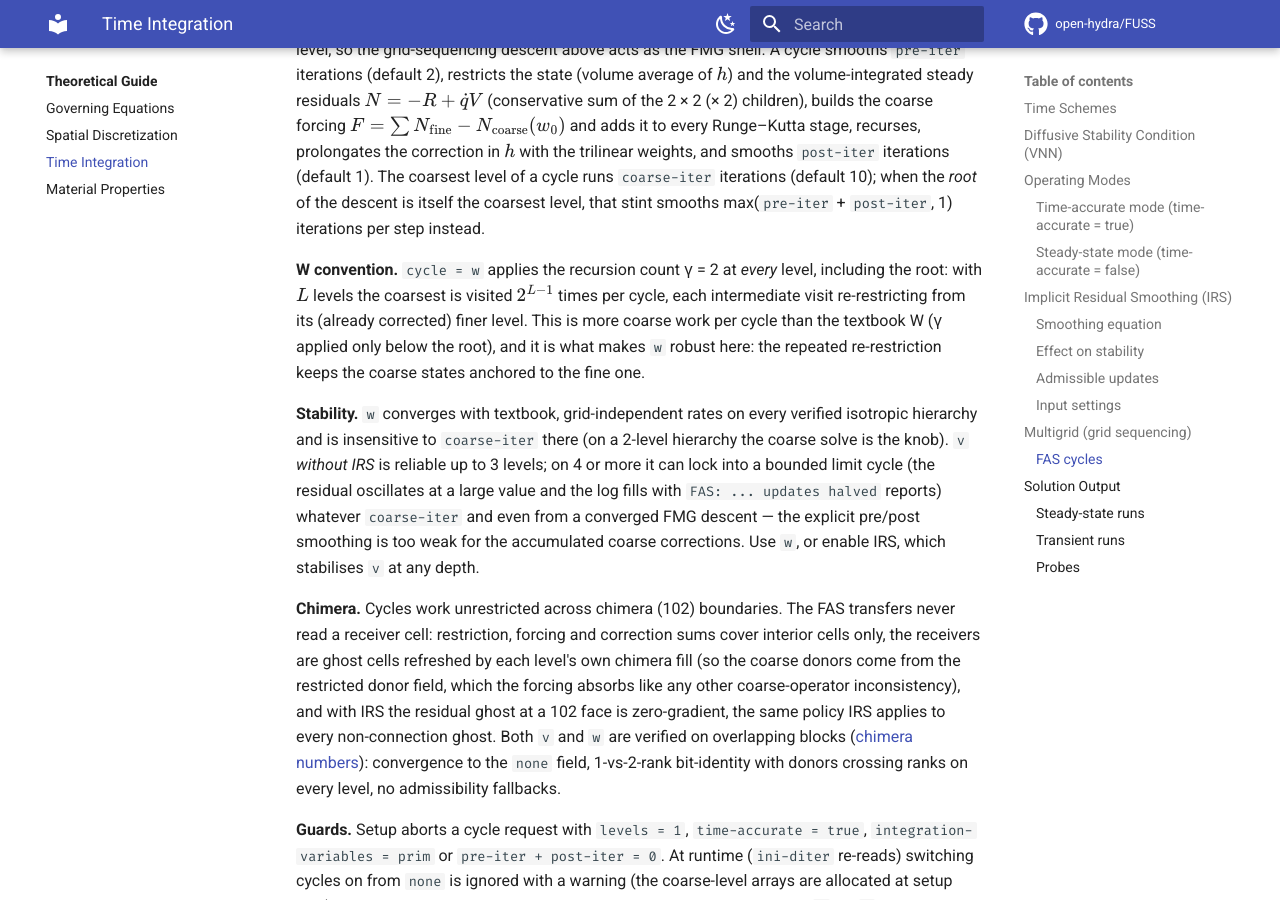
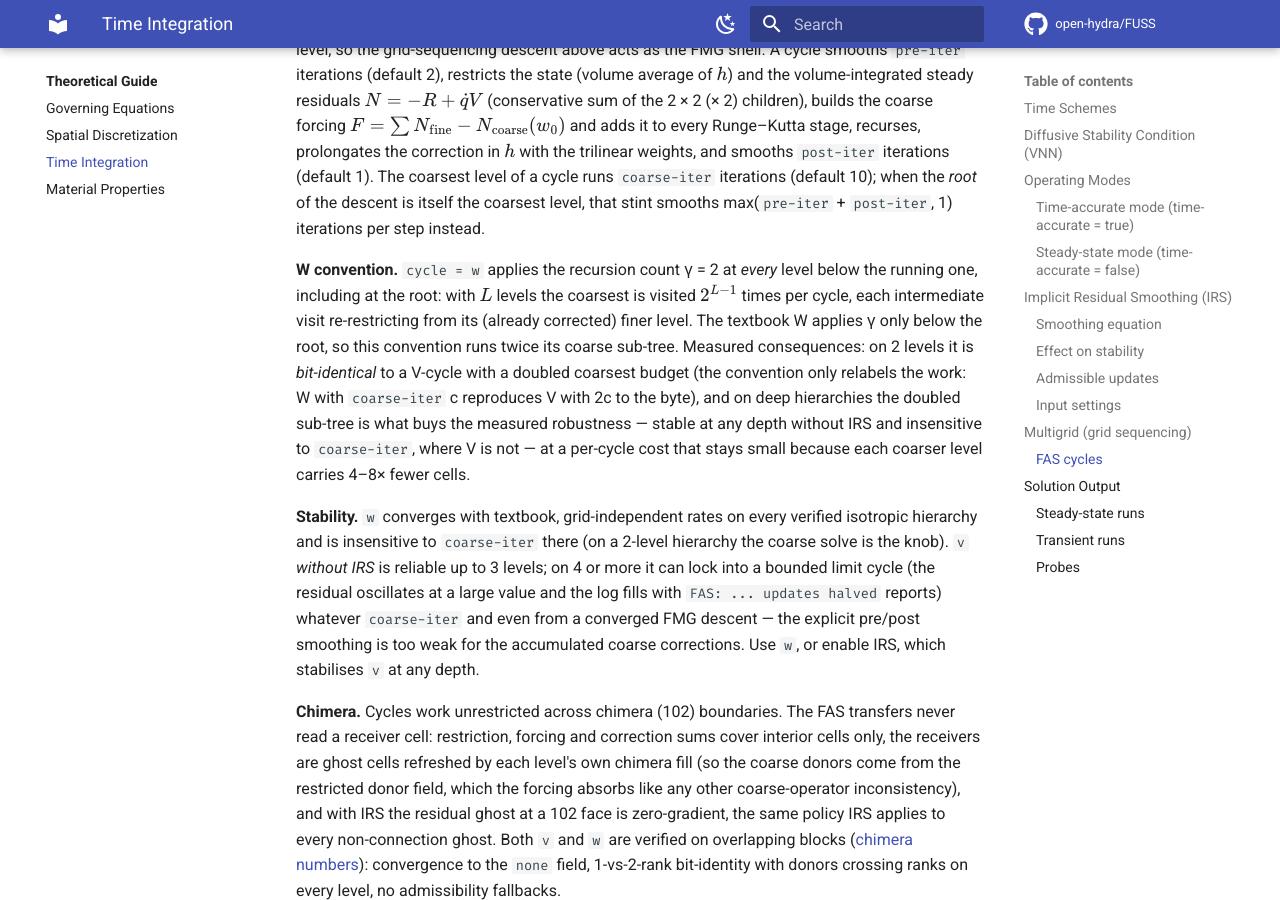
Before and after one commit to open-hydra/FUSS, an MkDocs documentation site: the page built from docs/theory/time-integration.md, in a window 1280 px wide and 900 px high, scrolled down 4645 px. Built offline with MkDocs 1.6.1 and Material for MkDocs 9.7.7, drawn with Linux system fonts in a browser that asks for light colours; comment, search, counter and statistics services are not loaded.

Commit message:
Docs: the W convention measured, not argued
At 2 levels the root gamma=2 is bit-identical to a V cycle with a doubled
coarsest budget; on deep hierarchies the doubled sub-tree is what buys the
measured robustness. State that instead of the hand-wavy anchoring claim.

Co-Authored-By: Claude Fable 5 <noreply@anthropic.com>

```diff
--- a/docs/theory/time-integration.md
+++ b/docs/theory/time-integration.md
@@ -131,7 +131,7 @@ A restart (`newrun = false`) reads only the finest-level field and **redoes the
 
 `cycle = v | w` (default `none`, which is bit-identical to the pre-FAS behaviour) turns the levels below the running one into a FAS multigrid (Full Approximation Scheme), for steady runs with `integration-variables = cons`: each solver step becomes one cycle rooted at the running level, so the grid-sequencing descent above acts as the FMG shell. A cycle smooths `pre-iter` iterations (default 2), restricts the state (volume average of $h$) and the volume-integrated steady residuals $N = -R + \dot q V$ (conservative sum of the 2 × 2 (× 2) children), builds the coarse forcing $F = \sum N_\text{fine} - N_\text{coarse}(w_0)$ and adds it to every Runge–Kutta stage, recurses, prolongates the correction in $h$ with the trilinear weights, and smooths `post-iter` iterations (default 1). The coarsest level of a cycle runs `coarse-iter` iterations (default 10); when the *root* of the descent is itself the coarsest level, that stint smooths max(`pre-iter` + `post-iter`, 1) iterations per step instead.
 
-**W convention.** `cycle = w` applies the recursion count γ = 2 at *every* level, including the root: with $L$ levels the coarsest is visited $2^{L-1}$ times per cycle, each intermediate visit re-restricting from its (already corrected) finer level. This is more coarse work per cycle than the textbook W (γ applied only below the root), and it is what makes `w` robust here: the repeated re-restriction keeps the coarse states anchored to the fine one.
+**W convention.** `cycle = w` applies the recursion count γ = 2 at *every* level below the running one, including at the root: with $L$ levels the coarsest is visited $2^{L-1}$ times per cycle, each intermediate visit re-restricting from its (already corrected) finer level. The textbook W applies γ only below the root, so this convention runs twice its coarse sub-tree. Measured consequences: on 2 levels it is *bit-identical* to a V-cycle with a doubled coarsest budget (the convention only relabels the work: W with `coarse-iter` c reproduces V with 2c to the byte), and on deep hierarchies the doubled sub-tree is what buys the measured robustness — stable at any depth without IRS and insensitive to `coarse-iter`, where V is not — at a per-cycle cost that stays small because each coarser level carries 4–8× fewer cells.
 
 **Stability.** `w` converges with textbook, grid-independent rates on every verified isotropic hierarchy and is insensitive to `coarse-iter` there (on a 2-level hierarchy the coarse solve is the knob). `v` *without IRS* is reliable up to 3 levels; on 4 or more it can lock into a bounded limit cycle (the residual oscillates at a large value and the log fills with `FAS: ... updates halved` reports) whatever `coarse-iter` and even from a converged FMG descent — the explicit pre/post smoothing is too weak for the accumulated coarse corrections. Use `w`, or enable IRS, which stabilises `v` at any depth.
 
```
